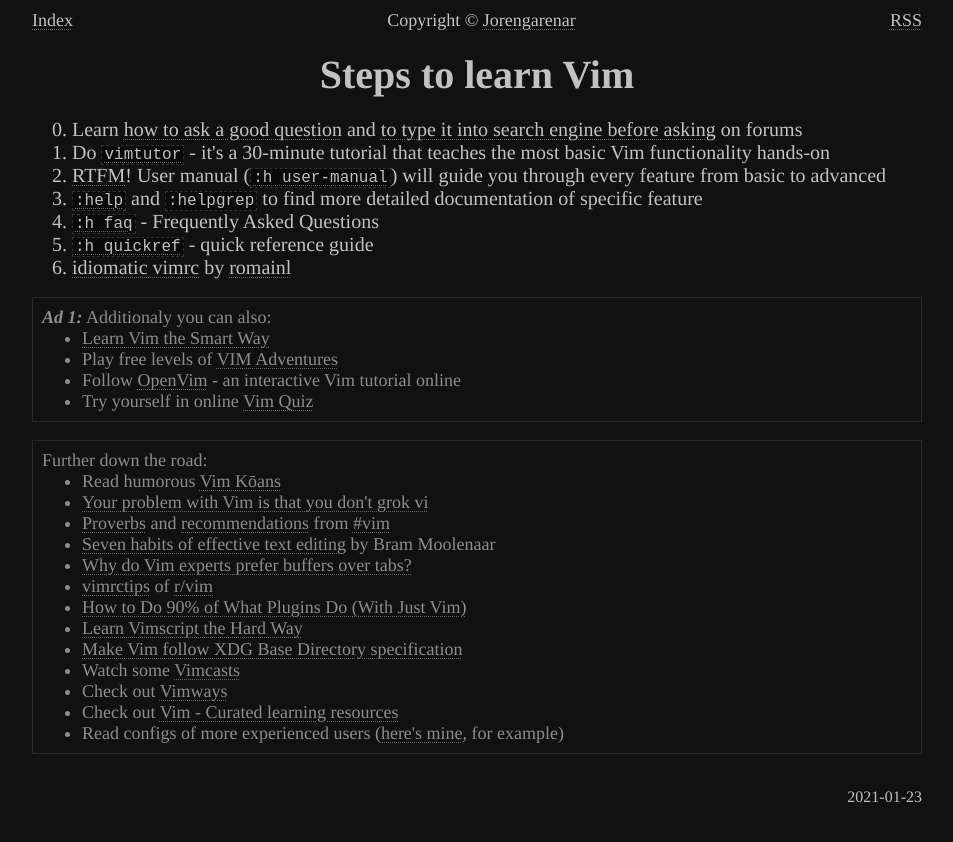
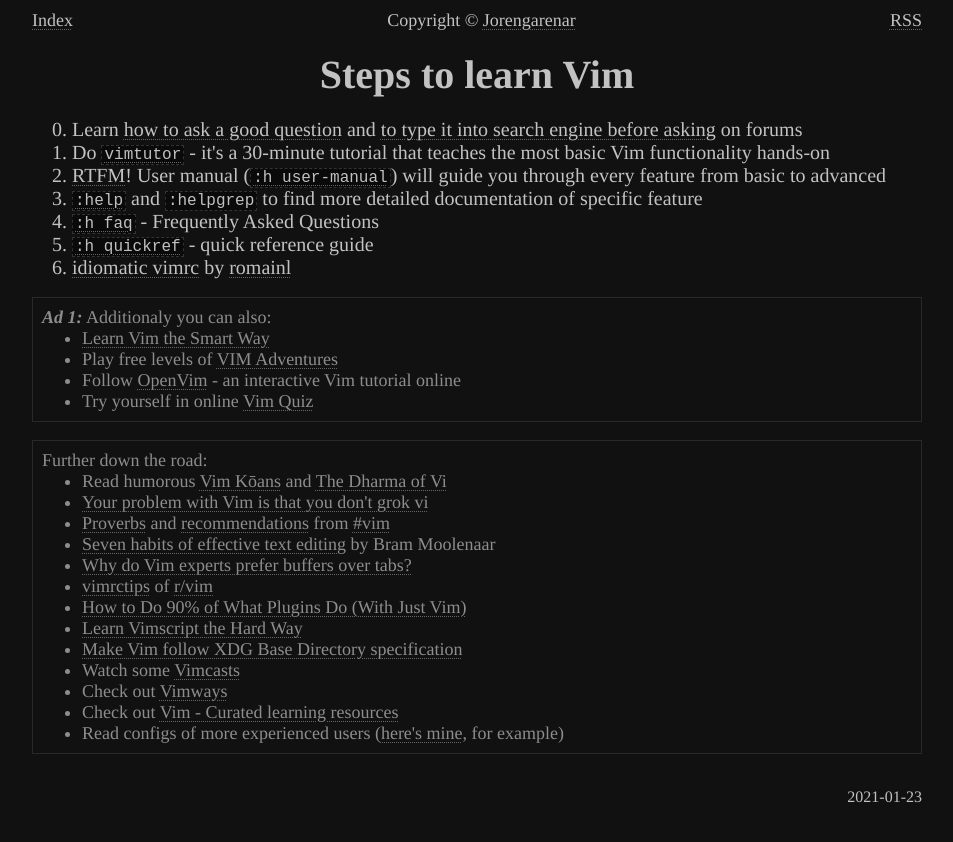
Before and after one commit to Jorenar/blog, a Jekyll site: the page built from _posts/2021-01-23-vim-learning-steps.md, in a window 1280 px wide. Shown: the top 842 px of the page, without its empty margins (163-1116 px from the left). Built offline with Jekyll 4.4.1, drawn with Linux system fonts in a browser that asks for light colours.

```diff
--- a/_posts/2021-01-23-vim-learning-steps.md
+++ b/_posts/2021-01-23-vim-learning-steps.md
@@ -24,7 +24,7 @@ redirect_from:
 
 <aside markdown="1">
 Further down the road:
-  * Read humorous [Vim Kōans](https://blog.sanctum.geek.nz/vim-koans)
+  * Read humorous [Vim Kōans](https://blog.sanctum.geek.nz/vim-koans) and [The Dharma of Vi](https://blog.samwhited.com/2015/04/the-dharma-of-vi/)
   * [Your problem with Vim is that you don't grok vi](https://stackoverflow.com/a/1220118/10247460)
   * [Proverbs](https://www.vi-improved.org/vim-proverbs) and [recommendations](https://www.vi-improved.org/recommendations) from [#vim](https://www.vi-improved.org/)
   * [Seven habits of effective text editing](https://www.moolenaar.net/habits.html) by Bram Moolenaar
```
